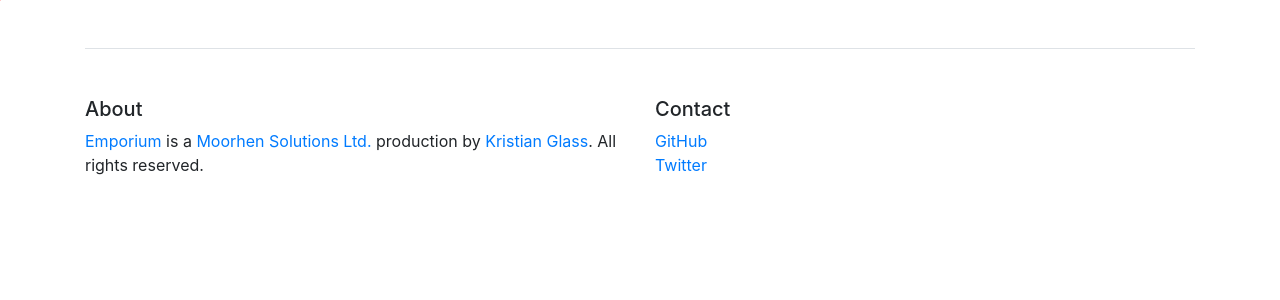
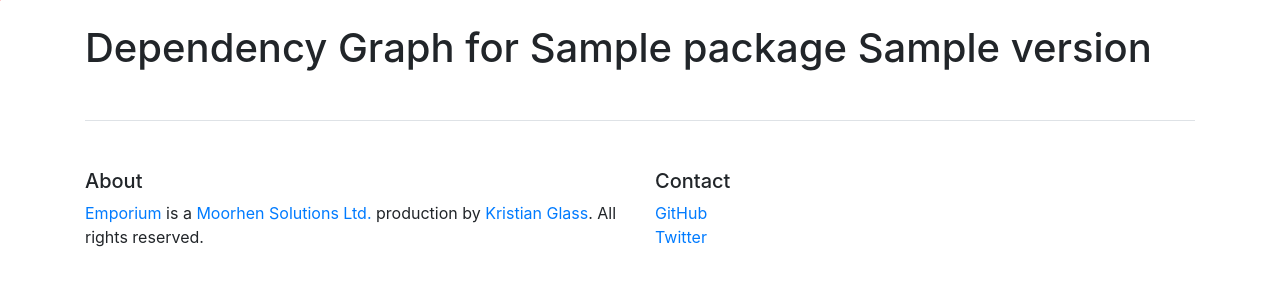
Before and after one commit to doismellburning/emporium, a Django app: template emporium/emporium/templates/emporium/dependency_graph.html in a window 1280 px wide. Shown: the part 56-356 px from the top of the page. Run offline with Django 3.2, Linux system fonts and the light colour scheme; tables that the repository leaves empty hold one stand-in row (values such as "Sample post"); the template is opened without the code that fills it: values that come from a table or form of the project are taken from there, most other values are stand-ins (such as "Sample title", 1, 10 or a date in 2020); data that the repository does not hold is empty; some libraries are stand-ins or nearby versions.

Commit message:
Title for dependency graphs

```diff
--- a/emporium/emporium/templates/emporium/dependency_graph.html
+++ b/emporium/emporium/templates/emporium/dependency_graph.html
@@ -1,6 +1,8 @@
 {% extends "base.html" %}
 
 {% block content %}
+	<h1>Dependency Graph{% if package_version %} for {{ package_version.package.name }} {{package_version.version }}{% endif %}</h1>
+
 	<div id="graph"></div>
 {% endblock %}
 
--- a/emporium/emporium/views.py
+++ b/emporium/emporium/views.py
@@ -178,4 +178,6 @@
             dependencies.extend(deps)
 
         ctx["dependencies"] = dependencies
+        ctx["package_version"] = self.object
+
         return ctx
```
